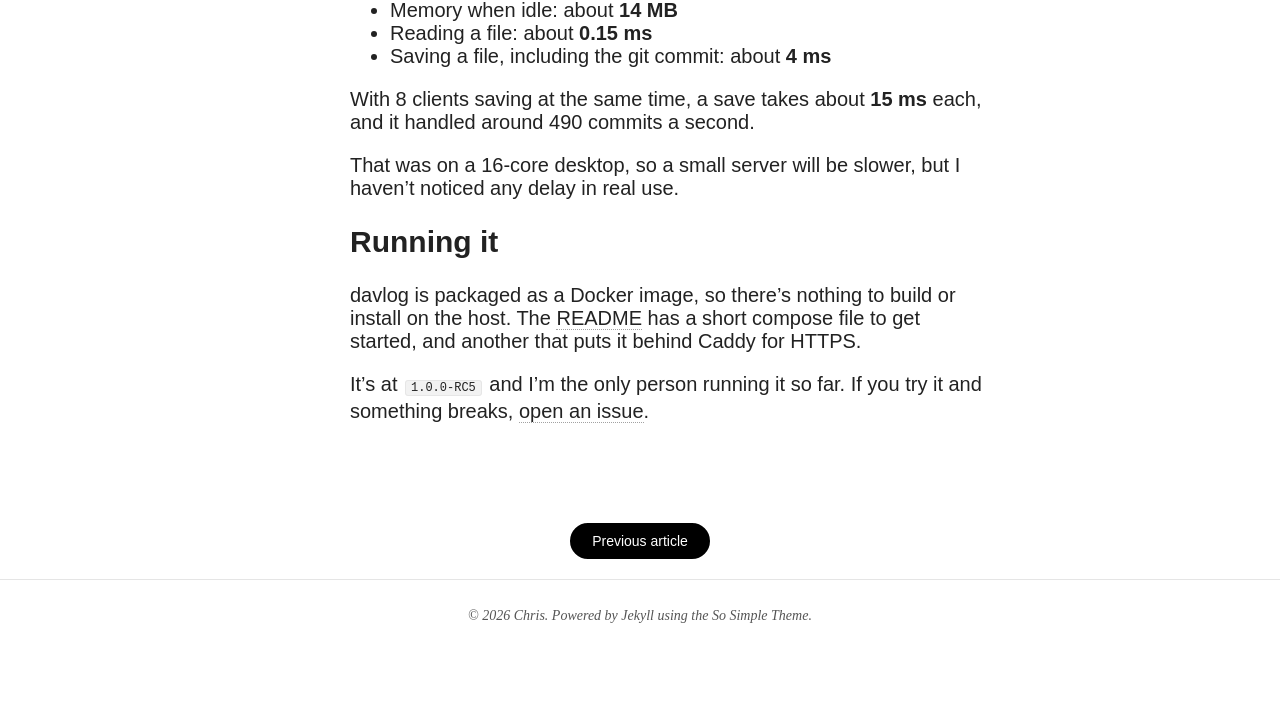
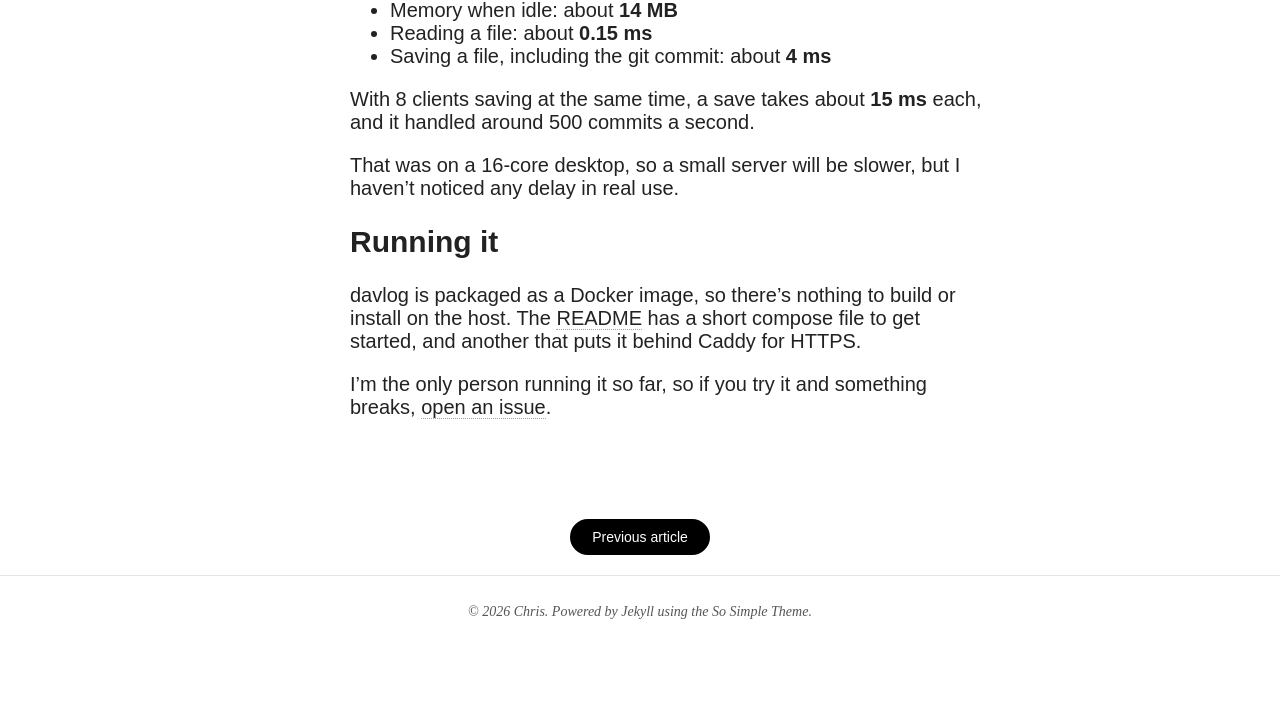
Before and after one commit to cbenning/cbenning.github.io, a Jekyll site: the page built from _posts/2026-10-30-davlog.md, in a window 1280 px wide. Shown: the part 1542-2265 px from the top of the page. Built offline with Jekyll 4.4.1, drawn with Linux system fonts in a browser that asks for light colours; nearby versions of some CDN libraries; comment, search, counter and statistics services are not loaded.

Commit message:
davlog post: drop the version number, update the throughput figure
Co-Authored-By: Claude Sonnet 5.5 <noreply@anthropic.com>

```diff
--- a/_posts/2026-10-30-davlog.md
+++ b/_posts/2026-10-30-davlog.md
@@ -51,7 +51,7 @@ It's light and fast. These are from my testing with 5,000 notes in the repo:
  * Reading a file: about **0.15 ms**
  * Saving a file, including the git commit: about **4 ms**
 
-With 8 clients saving at the same time, a save takes about **15 ms** each, and it handled around 490 commits a second.
+With 8 clients saving at the same time, a save takes about **15 ms** each, and it handled around 500 commits a second.
 
 That was on a 16-core desktop, so a small server will be slower, but I haven't noticed any delay in real use.
 
@@ -59,4 +59,4 @@ That was on a 16-core desktop, so a small server will be slower, but I haven't n
 
 davlog is packaged as a Docker image, so there's nothing to build or install on the host. The [README](https://github.com/cbenning/davlog#quick-start) has a short compose file to get started, and another that puts it behind Caddy for HTTPS.
 
-It's at `1.0.0-RC5` and I'm the only person running it so far. If you try it and something breaks, [open an issue](https://github.com/cbenning/davlog/issues).
+I'm the only person running it so far, so if you try it and something breaks, [open an issue](https://github.com/cbenning/davlog/issues).
```
